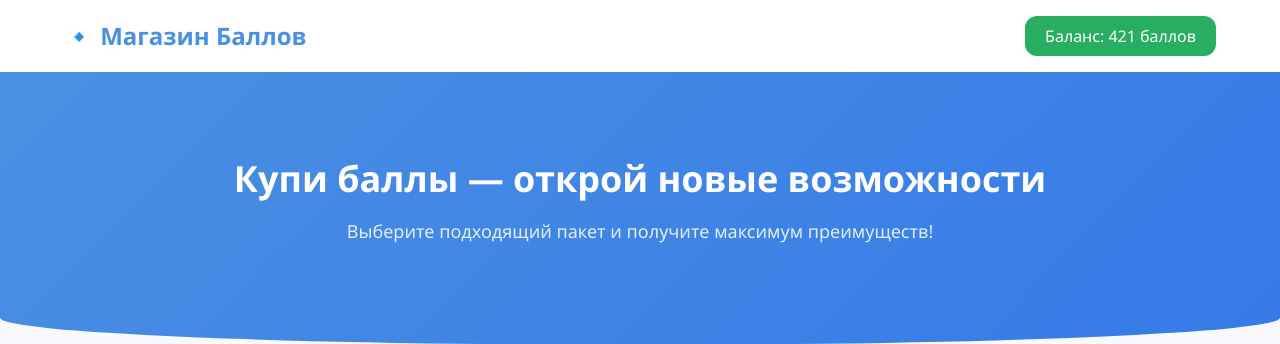
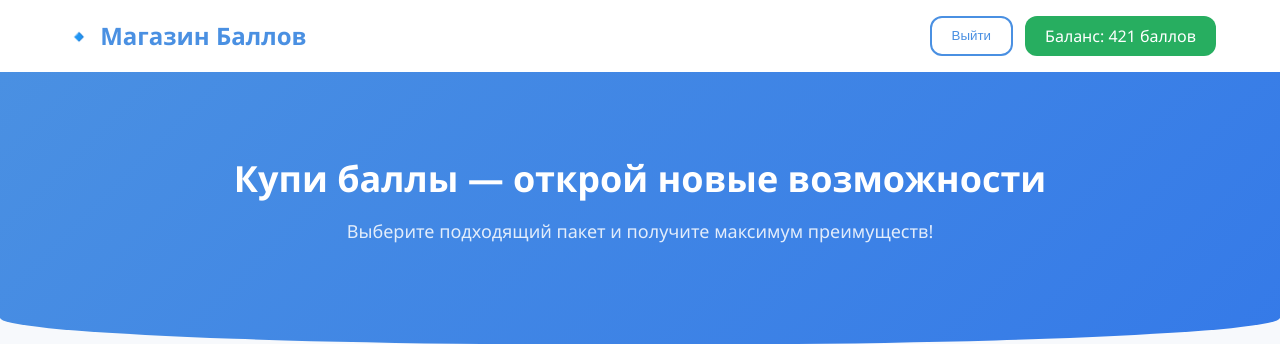
Before and after one commit to Olzeev/hackathon, a Django app: page /store/ in a window 1280 px wide. Shown: the top 344 px of the page. Run offline with Django 5.2, Linux system fonts and the light colour scheme; a user stored in the database is signed in; data comes from the database, SQL or seed files in the repository; both versions use the stored data as it was after the commit.

Commit message:
addescbtn

```diff
--- a/hackathon/store/templates/store/detail.html
+++ b/hackathon/store/templates/store/detail.html
@@ -18,6 +18,10 @@
     </nav>
     <div class="auth-buttons">
       {% if user.is_authenticated %}
+        <form action="{% url 'logout' %}" method="post" class="logout-form">
+            {% csrf_token %}
+            <button type="submit" class="btn outlined">Выйти</button>
+        </form>
         <span class="balance">Баланс: {{ balance }} баллов</span>
       {% else %}
         <a href="{% url 'login' %}?next={{ request.path }}" class="btn primary">Войти</a>
--- a/hackathon/store/templates/store/store.html
+++ b/hackathon/store/templates/store/store.html
@@ -13,6 +13,10 @@
     <div class="logo">🔹 Магазин Баллов</div>
     <div class="auth-buttons">
       {% if user.is_authenticated %}
+        <form action="{% url 'logout' %}" method="post" class="logout-form">
+            {% csrf_token %}
+            <button type="submit" class="btn outlined">Выйти</button>
+        </form>
         <span class="balance">Баланс: {{ balance }} баллов</span>
       {% else %}
         <a href="{% url 'login' %}?next={{ request.path }}" class="btn primary">Войти</a>
```
Also changed, not shown: hackathon/db.sqlite3.
